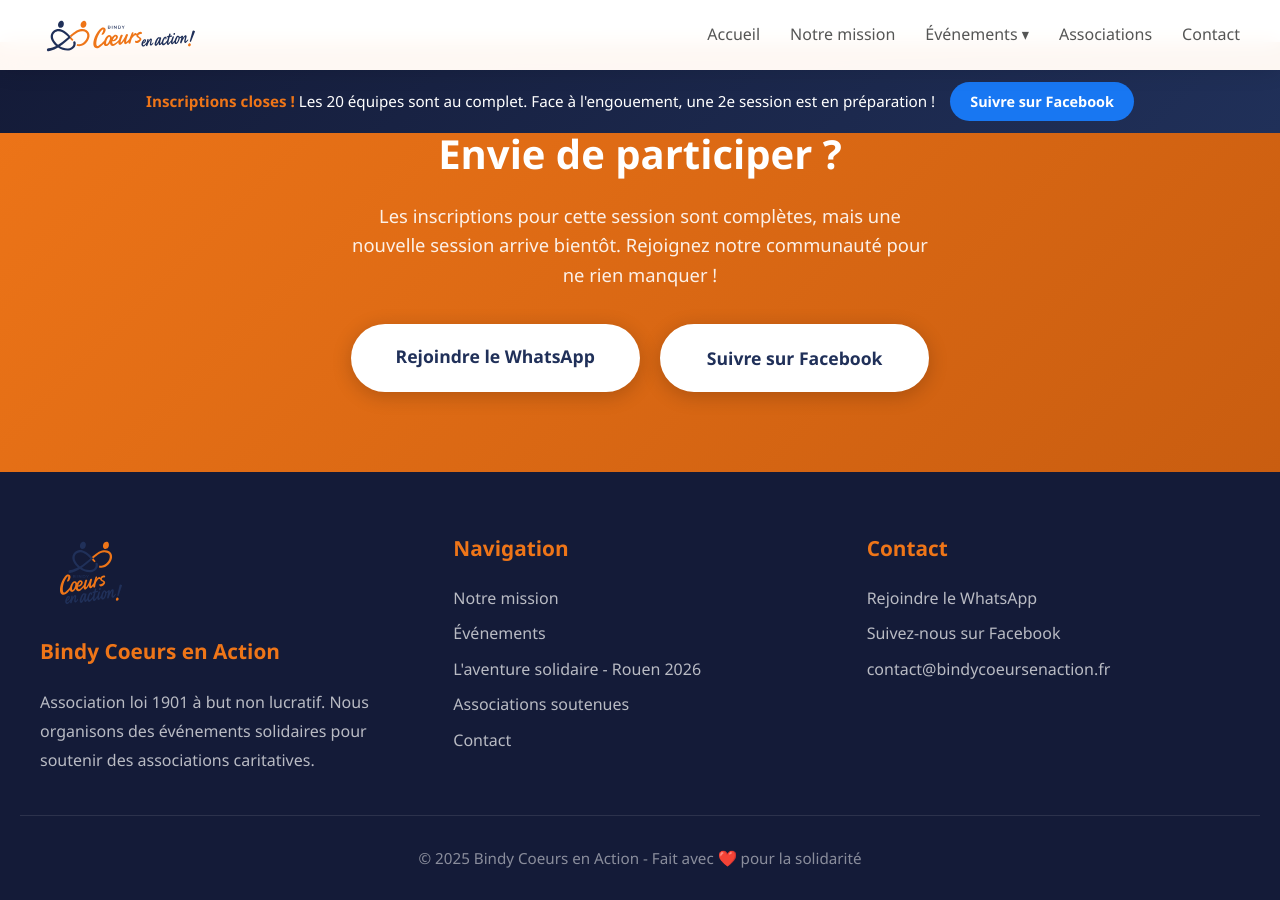
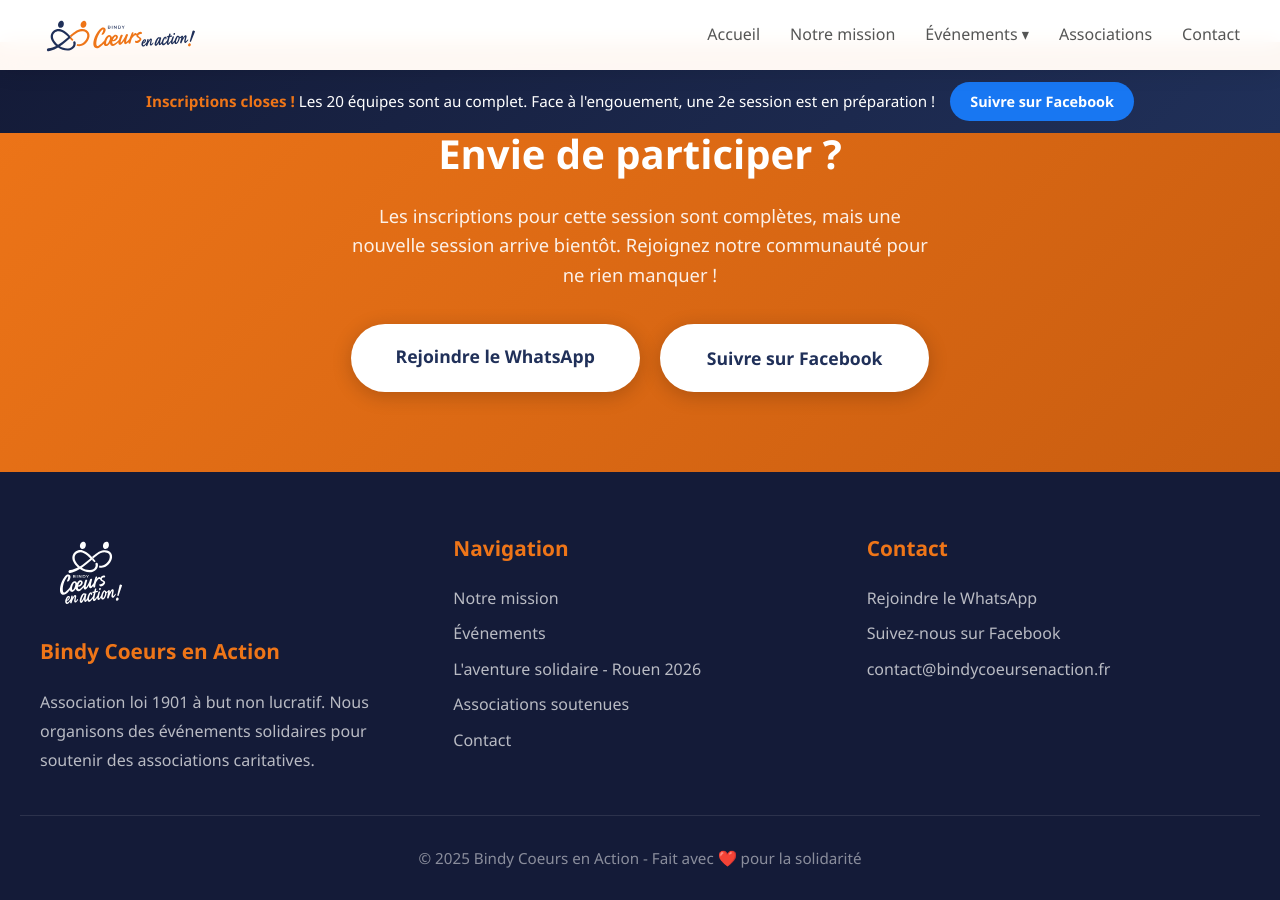
Before and after one commit to Lotto/bindycoeursenaction.fr, a Jekyll site: the page built from aventure-solidaire-rouen-2026.html, in a window 1280 px wide and 900 px high, scrolled down 4431 px. Built offline with Jekyll 4.4.1, drawn with Linux system fonts in a browser that asks for light colours.

Commit message:
Footer : utilisation du logo blanc sur fond bleu marine
Generated with [Claude Code](https://claude.ai/code)
via [Happy](https://happy.engineering)

Co-Authored-By: Claude <noreply@anthropic.com>
Co-Authored-By: Happy <yesreply@happy.engineering>

```diff
--- a/_includes/footer.html
+++ b/_includes/footer.html
@@ -1,7 +1,7 @@
 <footer>
   <div class="footer-content">
     <div class="footer-section">
-      <img src="{{ site.baseurl }}/assets/images/Logo_Coeur_en_Action_CMJN.svg" alt="Bindy Coeurs en Action" class="footer-logo">
+      <img src="{{ site.baseurl }}/assets/images/Logo_Coeur_en_Action_BLANC.svg" alt="Bindy Coeurs en Action" class="footer-logo">
       <h4>Bindy Coeurs en Action</h4>
       <p>
         Association loi 1901 à but non lucratif.
```
